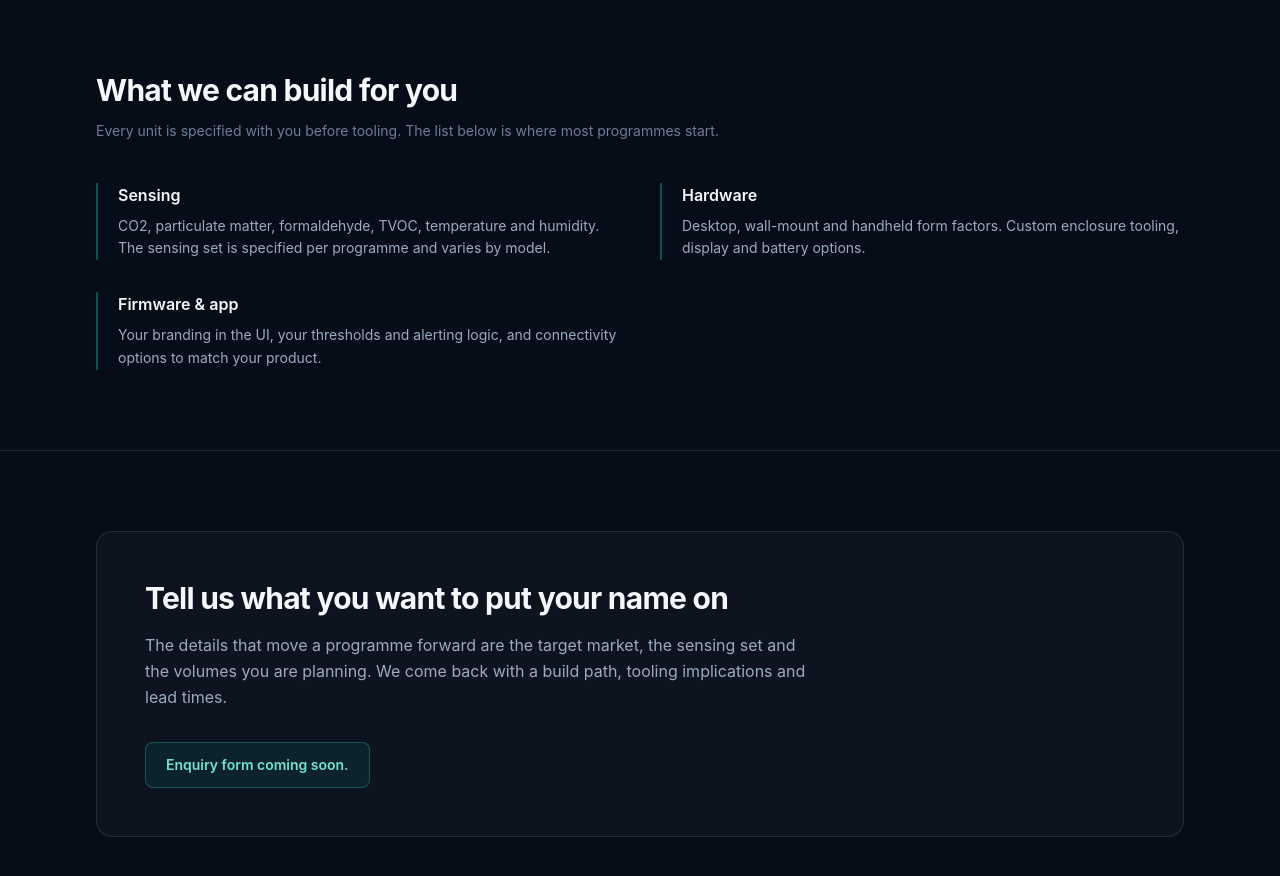
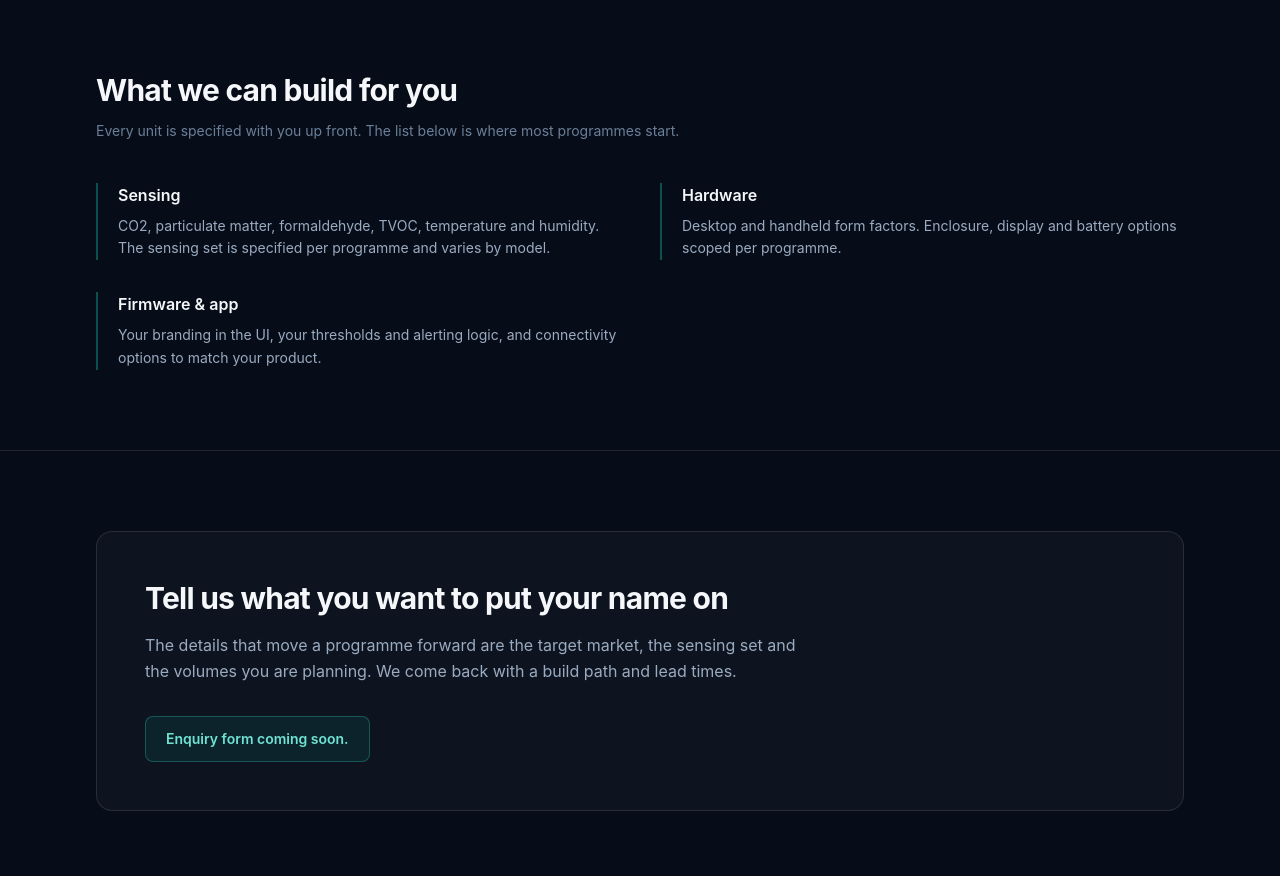
Before and after one commit to zq8345/AirSonde-Web, an Astro site: page / in a window 1280 px wide. Shown: the part 1300-2176 px from the top of the page. Built offline with nearby package versions, Linux system fonts and the light colour scheme; Astro itself is replaced by a stand-in of ours.

Commit message:
Neutralise remaining hardware and tooling claims
Hardware card: drop wall-mount (no evidence of such a model) and drop
"custom enclosure tooling" — an ODM buyer reads that as a mould quote we
cannot back. Now "Desktop and handheld form factors. Enclosure, display
and battery options scoped per programme."

Two further tooling claims said the same thing elsewhere on the page and
went with it:
- capabilities intro, "specified with you before tooling" -> "up front"
- contact block, "a build path, tooling implications and lead times"
  -> "a build path and lead times"

```diff
--- a/src/data/site.ts
+++ b/src/data/site.ts
@@ -66,7 +66,7 @@ export const CAPABILITIES = [
   },
   {
     title: 'Hardware',
-    body: 'Desktop, wall-mount and handheld form factors. Custom enclosure tooling, display and battery options.',
+    body: 'Desktop and handheld form factors. Enclosure, display and battery options scoped per programme.',
   },
   {
     title: 'Firmware & app',
@@ -77,7 +77,7 @@ export const CAPABILITIES = [
 export const CONTACT = {
   title: 'Tell us what you want to put your name on',
   body:
-    'The details that move a programme forward are the target market, the sensing set and the volumes you are planning. We come back with a build path, tooling implications and lead times.',
+    'The details that move a programme forward are the target market, the sensing set and the volumes you are planning. We come back with a build path and lead times.',
   /** No inbox published until a monitored address is confirmed. */
   note: 'Enquiry form coming soon.',
 } as const;
--- a/src/pages/index.astro
+++ b/src/pages/index.astro
@@ -88,8 +88,7 @@ import { CAPABILITIES, CONTACT, HERO, SENSORS, SITE, VALUE_PROPS } from '../data
         What we can build for you
       </h2>
       <p class="mt-3 max-w-2xl text-sm leading-relaxed text-ink-400">
-        Every unit is specified with you before tooling. The list below is where most programmes
-        start.
+        Every unit is specified with you up front. The list below is where most programmes start.
       </p>
 
       <dl class="mt-10 grid gap-x-10 gap-y-8 sm:grid-cols-2">
```
